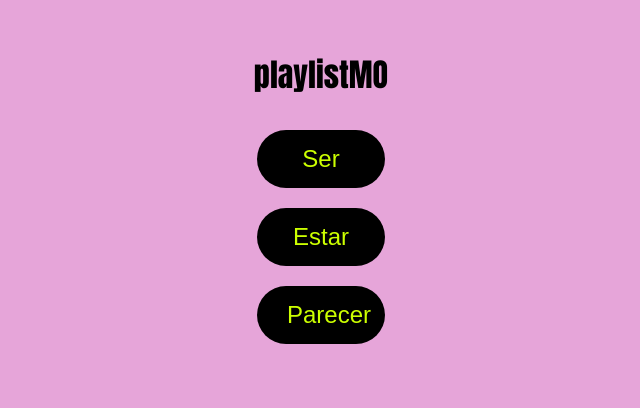
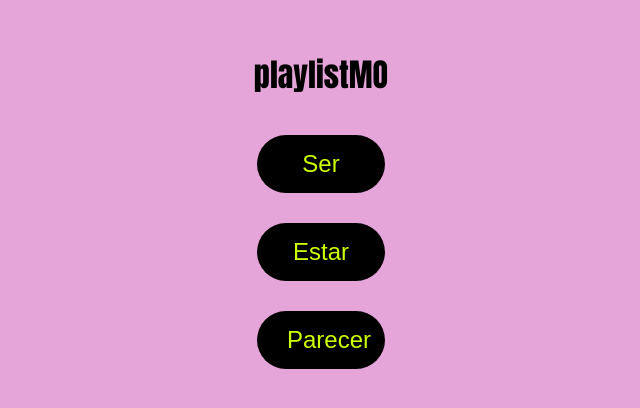
Before and after one commit to RickNyken/PlaylistMO, a PHP site: page /index.html in a window 1280 px wide. Shown: the top 408 px of the page, without its empty margins (319-959 px from the left). Run offline with PHP 8.4, Linux system fonts and the light colour scheme.

Commit message:
Update styles.css

```diff
--- a/styles.css
+++ b/styles.css
@@ -19,7 +19,7 @@ h1 {
 button {
     font-size: 1.5em;
     padding: 15px 30px;
-    margin: 10px;
+    margin: 15px;
     border: none;
     background-color: black;
     color: #ccff00;
```
